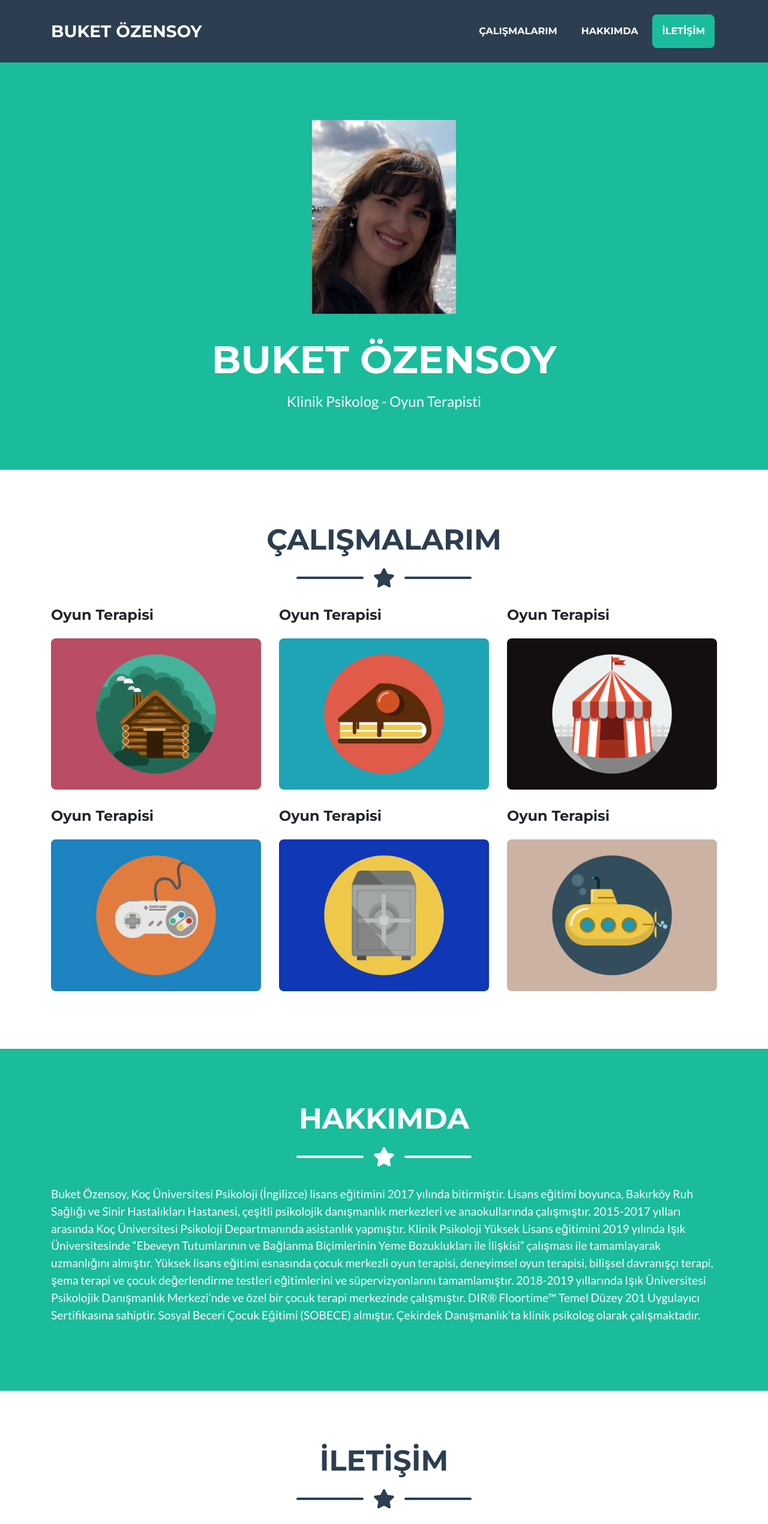
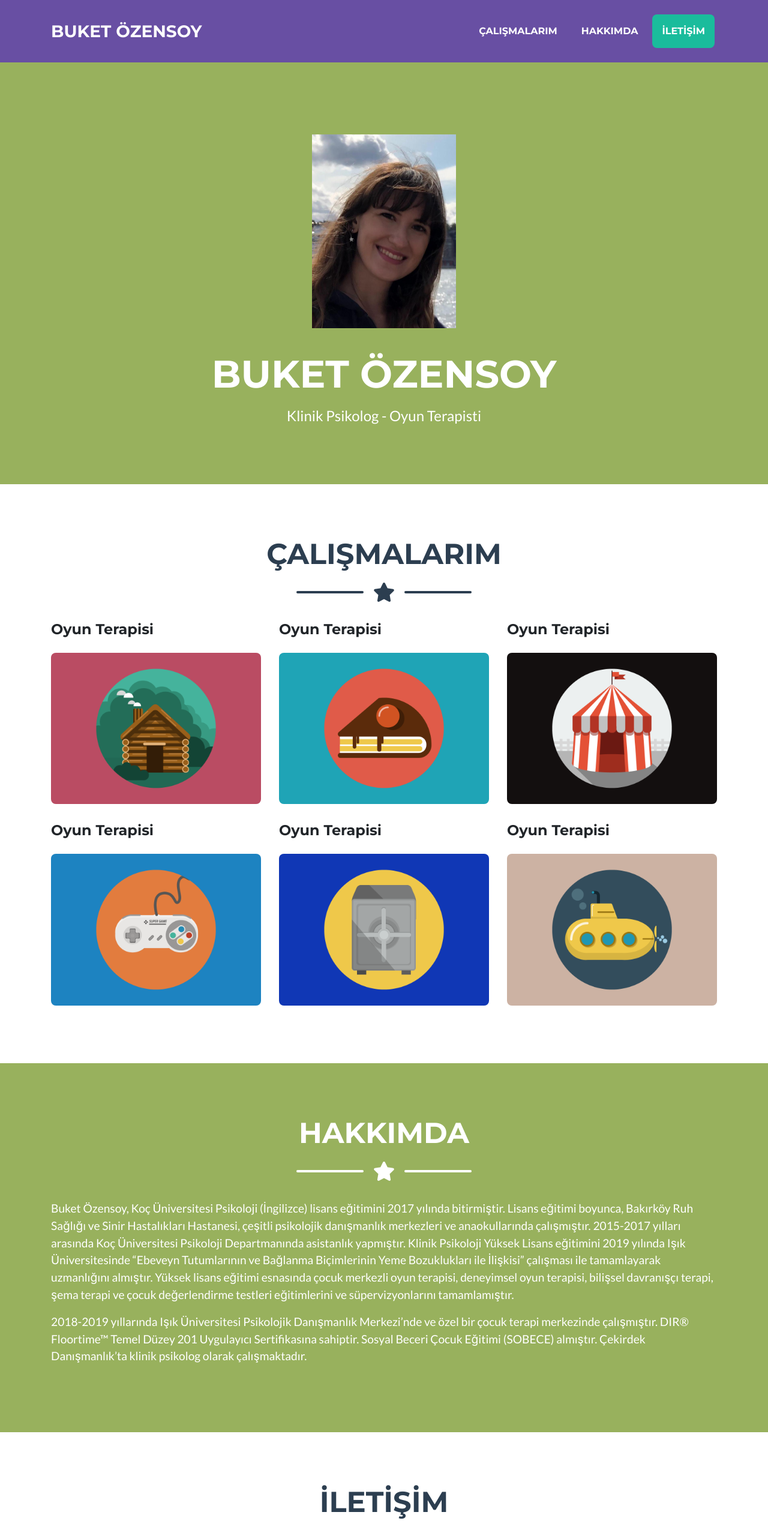
Before and after one commit to canaknesil/buket-site, a plain HTML site: page index.html in a window 1280 px wide. Shown: the top 2540 px of the page at 60% size. Drawn offline with Linux system fonts and the light colour scheme.

Commit message:
Custom backgroud colors (milka)

```diff
--- /dev/null
+++ b/css/custom.css
@@ -0,0 +1,13 @@
+.bg-secondary {
+  background-color: #684fa3 !important; /* Milka purple */
+}
+
+.bg-primary {
+    /*background-color: #1abc9c !important;*/ /* Default */
+    /*background-color: #98b15d !important;*/ /* Complement of Milka purple */
+    background-color: #98b15d !important;
+}
+
+.footer {
+  background-color: #684fa3 !important;
+}
--- a/index.html
+++ b/index.html
@@ -16,14 +16,17 @@
   <link href="https://fonts.googleapis.com/css?family=Lato:400,700,400italic,700italic" rel="stylesheet" type="text/css">
 
   <!-- Theme CSS -->
-  <link href="css/freelancer.min.css" rel="stylesheet">
+  <link href="css/freelancer.min.css" rel="stylesheet"> --
+  <!-- <link href="css/freelancer.css" rel="stylesheet"> -->
+  <link href="css/custom.css" rel="stylesheet">
 
 </head>
 
 <body id="page-top">
 
   <!-- Navigation -->
-  <nav class="navbar navbar-expand-lg bg-secondary text-uppercase fixed-top" id="mainNav">
+  <nav class="navbar navbar-expand-lg bg-secondary text-uppercase
+	      fixed-top" id="mainNav">
     <div class="container">
       <a class="navbar-brand js-scroll-trigger" href="#page-top">Buket Özensoy</a>
       <button class="navbar-toggler navbar-toggler-right text-uppercase font-weight-bold bg-primary text-white rounded" type="button" data-toggle="collapse" data-target="#navbarResponsive" aria-controls="navbarResponsive" aria-expanded="false" aria-label="Toggle navigation">
@@ -193,7 +196,8 @@
 
       <!-- About Section Content -->
       <div class="ml-auto">
-	<p style="font-size:120%;">Buket Özensoy, Koç Üniversitesi Psikoloji (İngilizce) lisans
+	<div style="font-size:120%;">
+	  <p>Buket Özensoy, Koç Üniversitesi Psikoloji (İngilizce) lisans
 	    eğitimini 2017 yılında bitirmiştir. Lisans eğitimi boyunca,
 	    Bakırköy Ruh Sağlığı ve Sinir Hastalıkları Hastanesi, çeşitli
 	    psikolojik danışmanlık merkezleri ve anaokullarında
@@ -205,12 +209,15 @@
 	    almıştır. Yüksek lisans eğitimi esnasında çocuk merkezli oyun
 	    terapisi, deneyimsel oyun terapisi, bilişsel davranışçı terapi,
 	    şema terapi ve çocuk değerlendirme testleri eğitimlerini ve
-	süpervizyonlarını tamamlamıştır. 2018-2019 yıllarında Işık
+	    süpervizyonlarını tamamlamıştır.</p>
+
+	  <p>2018-2019 yıllarında Işık
 	    Üniversitesi Psikolojik Danışmanlık Merkezi’nde ve özel bir
 	    çocuk terapi merkezinde çalışmıştır. DIR&reg; Floortime&trade; Temel Düzey
 	    201 Uygulayıcı Sertifikasına sahiptir. Sosyal Beceri Çocuk
 	    Eğitimi (SOBECE) almıştır. Çekirdek Danışmanlık’ta klinik
 	    psikolog olarak çalışmaktadır.</p>
+	</div>
       </div>
 
       <!-- <div class="row"> -->
```
Also changed, not shown: 1 other file. Lines whose indentation alone changed are shown as unchanged.
